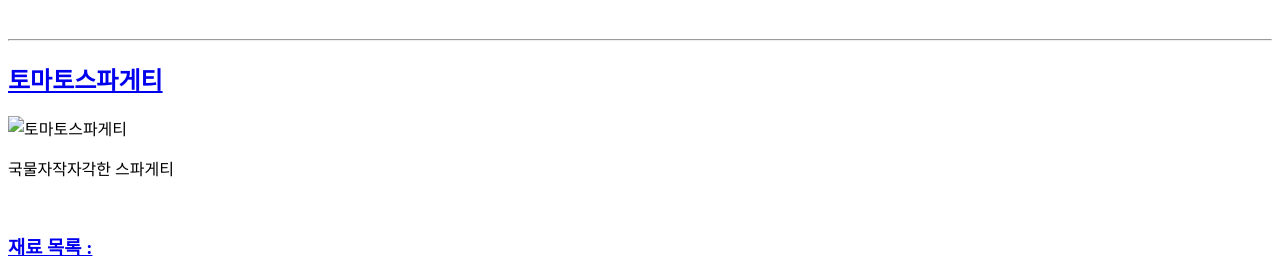
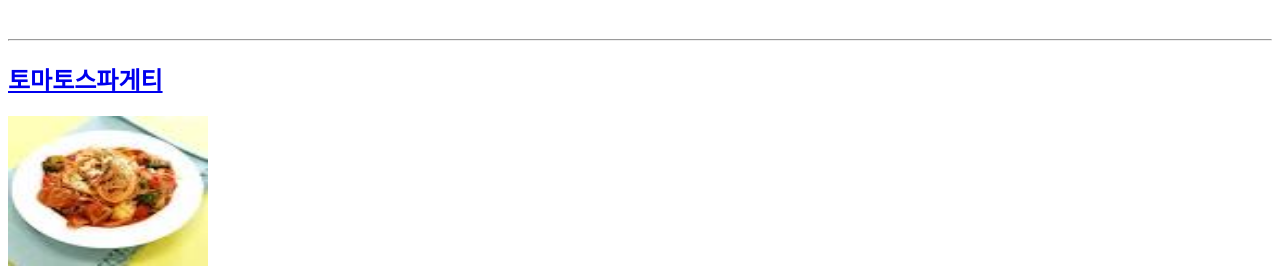
Before and after one commit to sunset2350/html-css-study, a plain HTML site: page index.html in a window 1280 px wide. Shown: the part 922-1197 px from the top of the page. Drawn offline with Linux system fonts and the light colour scheme; the site is published under a folder, as on GitHub Pages, so addresses that start at the root find nothing.

Commit message:
Picture update

```diff
--- a/index.html
+++ b/index.html
@@ -20,6 +20,7 @@
         <a href="https://www.10000recipe.com/recipe/6879215" target="_blank"
           >소불고기</a
         >
+        <!--  -->
       </h2>
     </header>
     <img src="./소불고기.jpg" alt="소 불고기" / height="150" width="200">
@@ -85,7 +86,7 @@
         >
       </h2>
       <img
-        src="/img/tomato.jpg"
+        src="./img/tomato.jpg"
         alt="토마토스파게티"
         height="150"
         width="200"
```
